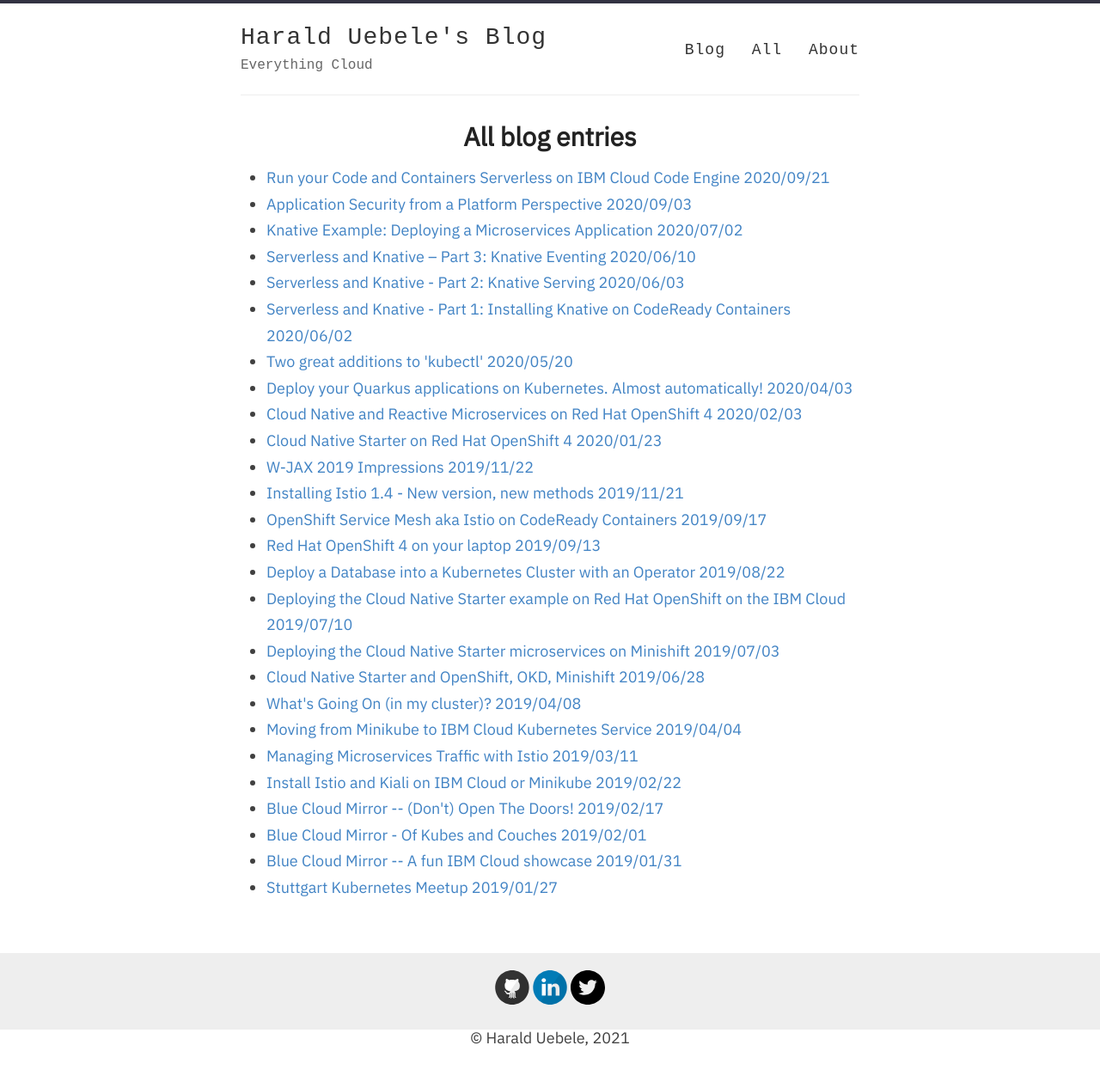
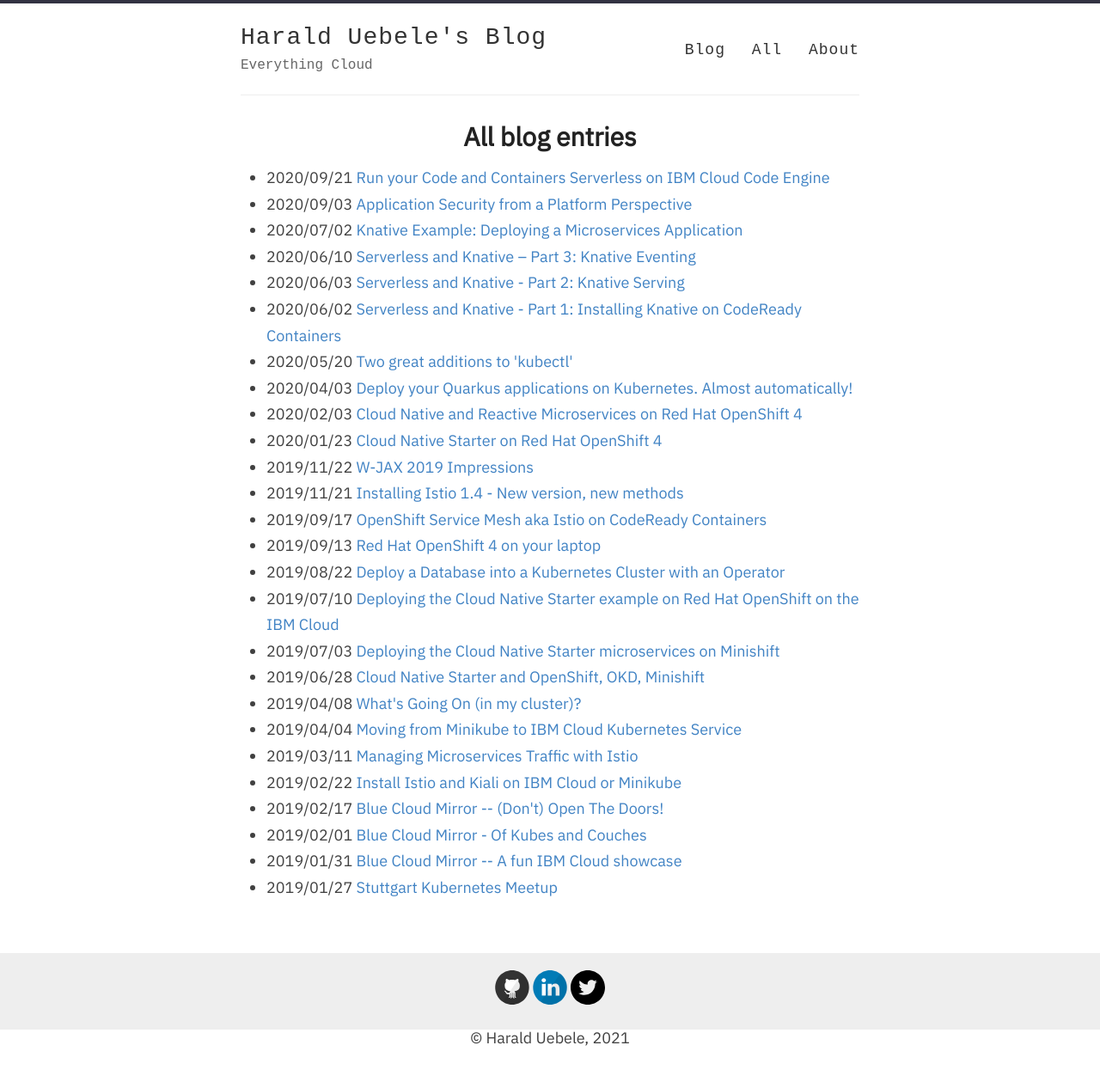
Before and after one commit to HaraldUebele/HaraldUebele.github.io, a Jekyll site: the page built from _pages/all.md, in a window 1280 px wide. Shown: the whole page at 86% size. Built offline with Jekyll 4.4.1, drawn with Linux system fonts in a browser that asks for light colours.

Commit message:
Revert "css"
This reverts commit bfda48f9c88060486c2efd6e3133749a765773f1.

```diff
--- a/_pages/all.md
+++ b/_pages/all.md
@@ -5,10 +5,10 @@
 ---
 
 
-<ul class="html-small">
+<ul>
   {% for post in site.posts %}
     <li>
-      <a href="{{ post.url }}">{{ post.title }} {{ post.date | date: "%Y/%m/%d" }}</a>
+      {{ post.date | date: "%Y/%m/%d" }} <a href="{{ post.url }}">{{ post.title }}</a>
     </li>
   {% endfor %}
 </ul>
--- a/assets/style.scss
+++ b/assets/style.scss
@@ -18,10 +18,6 @@
 html {
   font-size: 100%;
   height: 100%;
-}
-
-html-small {
-  font-size: 80%;
 }
 
 body {
```
Also changed, not shown: 1 other file.
